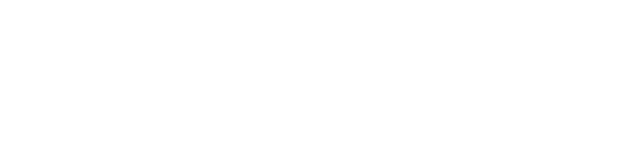
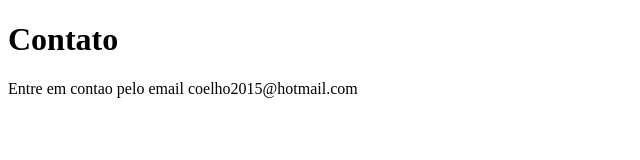
Before and after one commit to Williamcoelho1985/primeiro_projeto, a plain HTML site: page contato.html in a window 1280 px wide. Shown: the whole page, without its empty margins (0-640 px from the left). Drawn offline with Linux system fonts and the light colour scheme.

Commit message:
Adicionando um email de contato

```diff
--- a/contato.html
+++ b/contato.html
@@ -6,6 +6,7 @@
     <title>Document</title>
 </head>
 <body>
-
+    <h1>Contato</h1>
+    <p> Entre em contao pelo email coelho2015@hotmail.com</p>
 </body>
 </html>
```
